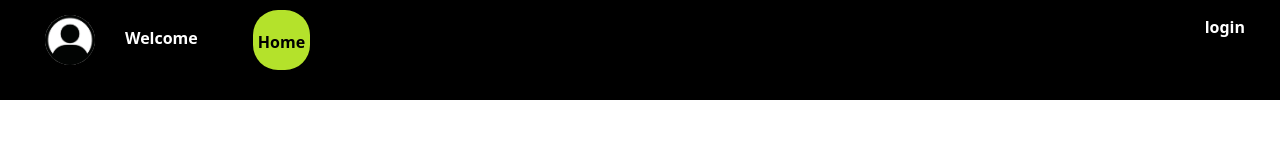
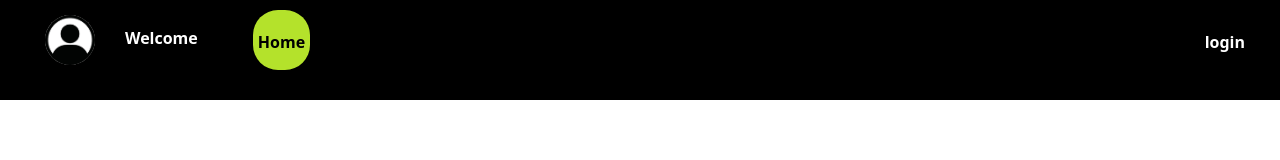
Before and after one commit to ekhay-hit/footy_net, a React (Vite) app in the folder client/: page / in a window 1280 px wide. Shown: the top 160 px of the page. Built offline with nearby package versions, Linux system fonts and the light colour scheme; no server answers.

Commit message:
updatd the nav

```diff
--- a/client/src/components/Nav.jsx
+++ b/client/src/components/Nav.jsx
@@ -49,13 +49,15 @@ function Nav() {
           </>
         )}
         {Auth.loggedIn() ? (
-          <Link className="logout" onClick={logout}>
+          <Link className="logout item" onClick={logout}>
             logout
           </Link>
         ) : (
           <Link
             to="/login"
-            className={activePage === "/login" ? "login active" : "login"}
+            className={
+              activePage === "/login item" ? "login active" : "login item"
+            }
           >
             login
           </Link>
```
